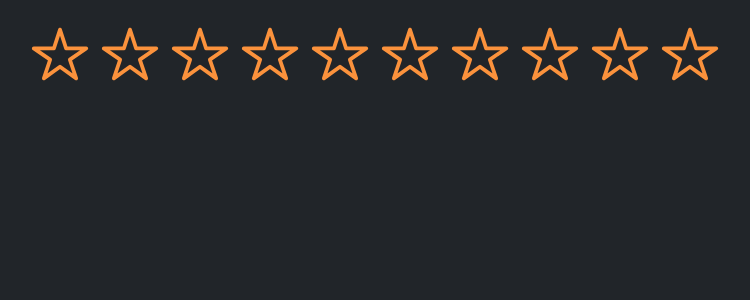
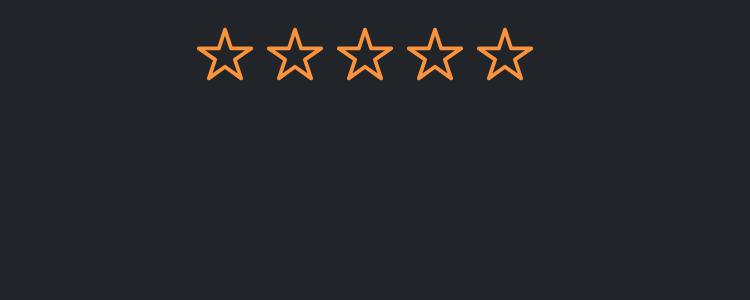
Before and after one commit to encoderit-rafi/use_popcorn, a React (Vite) app: page / in a window 1280 px wide. Shown: the top 300 px of the page, without its empty margins (265-1015 px from the left). Built offline with nearby package versions, Linux system fonts and the light colour scheme.

Commit message:
commit-4

```diff
--- a/src/App.jsx
+++ b/src/App.jsx
@@ -74,7 +74,7 @@ export default function App() {
           </>
         </Box>
       </Main> */}
-      <StarRating maxRating={10} />
+      <StarRating maxRating={5} />
     </>
   );
 }
--- a/src/assets/Icons/Star.jsx
+++ b/src/assets/Icons/Star.jsx
@@ -1,6 +1,16 @@
-const Star = () => {
+const Star = ({
+  className = "",
+  handelOnClickSetRating = () => {},
+  handelOnMouseEnterSetTempRating = () => {},
+  handelOnMouseLeaveSetTempRating = () => {},
+}) => {
   return (
-    <div className="w-24 text-orange-400">
+    <div
+      className={`w-24 text-orange-400 ${className}`}
+      onClick={handelOnClickSetRating}
+      onMouseEnter={handelOnMouseEnterSetTempRating}
+      onMouseLeave={handelOnMouseLeaveSetTempRating}
+    >
       <svg
         xmlns="http://www.w3.org/2000/svg"
         width="100%"
--- a/src/assets/Icons/StarOutline.jsx
+++ b/src/assets/Icons/StarOutline.jsx
@@ -1,6 +1,16 @@
-const StarOutline = () => {
+const StarOutline = ({
+  className = "",
+  handelOnClickSetRating = () => {},
+  handelOnMouseEnterSetTempRating = () => {},
+  handelOnMouseLeaveSetTempRating = () => {},
+}) => {
   return (
-    <div className="w-24 text-orange-400">
+    <div
+      className={`w-24 text-orange-400 ${className}`}
+      onClick={handelOnClickSetRating}
+      onMouseEnter={handelOnMouseEnterSetTempRating}
+      onMouseLeave={handelOnMouseLeaveSetTempRating}
+    >
       <svg
         xmlns="http://www.w3.org/2000/svg"
         width="100%"
@@ -10,8 +20,8 @@ const StarOutline = () => {
         <path
           fill="none"
           stroke="currentColor"
-          stroke-linejoin="round"
-          stroke-width="32"
+          strokeLinejoin="round"
+          strokeWidth="32"
           d="M480 208H308L256 48l-52 160H32l140 96l-54 160l138-100l138 100l-54-160Z"
         />
       </svg>
--- a/src/components/StarRating.jsx
+++ b/src/components/StarRating.jsx
@@ -1,14 +1,46 @@
+import { useState } from "react";
 import Star from "../assets/Icons/Star.jsx";
 import StarOutline from "../assets/Icons/StarOutline.jsx";
 const StarRating = ({ maxRating = 5 }) => {
+  const [rating, setRating] = useState(0);
+  const [isHover, setIsHover] = useState(false);
+  const [tempRating, setTempRating] = useState(0);
+  let data = isHover ? tempRating : rating;
+  const handelOnClickSetRating = (value) => {
+    setRating((v) => (v === value ? --value : value));
+  };
+
   return (
-    <div className="flex items-center justify-center space-x-4">
-      {/* <Star /> */}
-      {/* <StarOutline /> */}
-      {Array.from({ length: maxRating }, (_, i) => (
-        <StarOutline key={i} />
-      ))}
-    </div>
+    <>
+      <div className="flex items-center justify-center space-x-8">
+        <div
+          className="flex items-center justify-center space-x-4 "
+          onMouseEnter={() => setIsHover(true)}
+          onMouseLeave={() => setIsHover(false)}
+        >
+          {Array.from({ length: maxRating }, (_, i) =>
+            data > i ? (
+              <Star
+                className="cursor-pointer"
+                key={i}
+                handelOnClickSetRating={() => handelOnClickSetRating(i + 1)}
+                handelOnMouseEnterSetTempRating={() => setTempRating(i + 1)}
+                handelOnMouseOutSetTempRating={() => setTempRating(i - 1)}
+              />
+            ) : (
+              <StarOutline
+                className="cursor-pointer"
+                key={i}
+                handelOnClickSetRating={() => handelOnClickSetRating(i + 1)}
+                handelOnMouseEnterSetTempRating={() => setTempRating(i + 1)}
+                handelOnMouseLeaveSetTempRating={() => setTempRating(i - 1)}
+              />
+            )
+          )}
+        </div>
+        <span className="text-5xl font-medium text-white">{data || ""}</span>
+      </div>
+    </>
   );
 };
 
```
